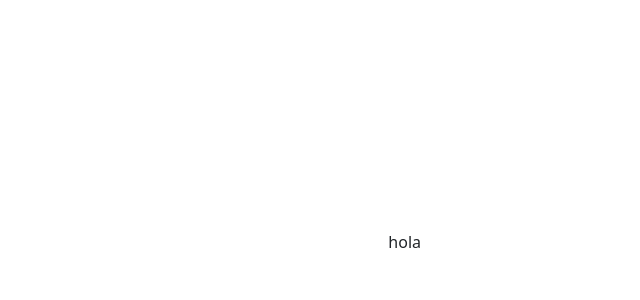
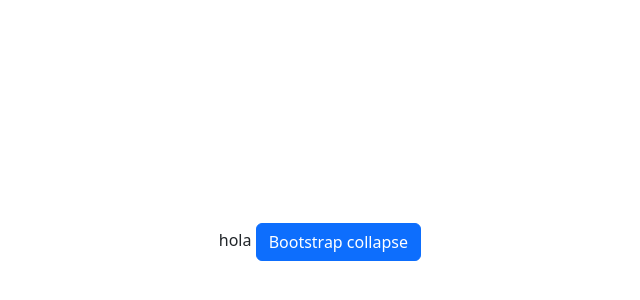
Before and after one commit to zapata05/proyecto_7veu, a Vue app in the folder veu/mi_primer_veo/: page / in a window 1280 px wide. Shown: the part 158-458 px from the top of the page, without its empty margins (207-847 px from the left). Built offline with nearby package versions, Linux system fonts and the light colour scheme.

Commit message:
dando stylosxd

```diff
--- a/veu/mi_primer_veo/package.json
+++ b/veu/mi_primer_veo/package.json
@@ -8,6 +8,7 @@
     "preview": "vite preview"
   },
   "dependencies": {
+    "@popperjs/core": "^2.11.8",
     "bootstrap": "^5.3.0",
     "bootstrap-vue": "^2.23.1",
     "vue": "^3.3.4"
--- a/veu/mi_primer_veo/src/App.vue
+++ b/veu/mi_primer_veo/src/App.vue
@@ -1,6 +1,15 @@
 <template>
 <div class="container">
   hola
+  <button
+  class="btn btn-primary"
+  data-bs-target="#collapseTarget"
+  data-bs-toggle="collapse">
+  Bootstrap collapse
+</button>
+<div class="collapse py-2" id="collapseTarget">
+  This is the toggle-able content!
+</div>
 </div>
 </template>
 
--- a/veu/mi_primer_veo/src/main.js
+++ b/veu/mi_primer_veo/src/main.js
@@ -2,6 +2,6 @@
 
 import { createApp } from 'vue'
 import App from './App.vue'
-import 'bootstrap/dist/css/bootstrap.css'
-import 'bootstrap-vue/dist/bootstrap-vue.css'
+import "bootstrap/dist/css/bootstrap.min.css"
+import "bootstrap"
 createApp(App).mount('#app')
```
Also changed, not shown: 1 other file (tests, documents, lock files or other folders).
